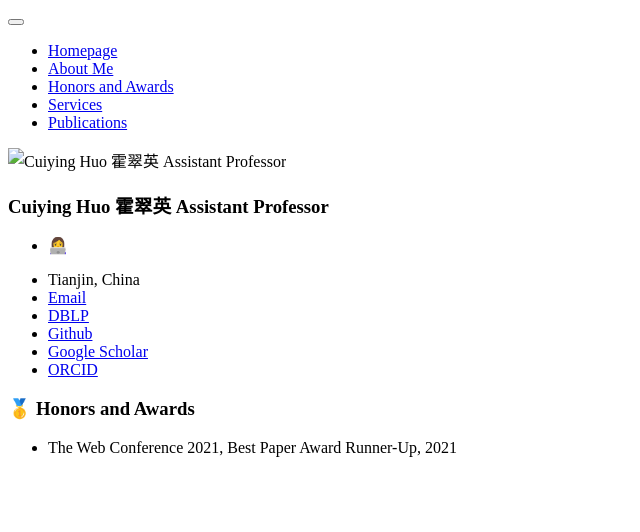
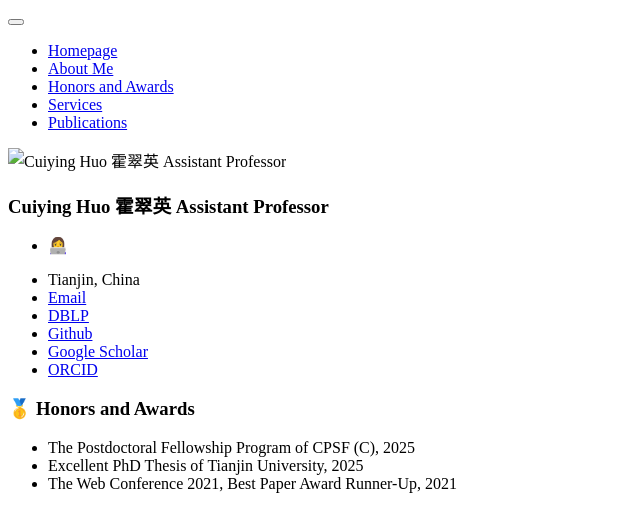
Before and after one commit to Cuiying-Huo/Cuiying-Huo.github.io, a Jekyll site: the page built from _pages/includes/honers.md, in a window 1280 px wide. Shown: the top 532 px of the page, without its empty margins (0-640 px from the left). Built offline with Jekyll 4.4.1, drawn with Linux system fonts in a browser that asks for light colours; our own code applies the rules of GitHub Pages for plain Markdown files.

Commit message:
Update honers.md

```diff
--- a/_pages/includes/honers.md
+++ b/_pages/includes/honers.md
@@ -1,2 +1,4 @@
 # 🥇 Honors and Awards
+- The Postdoctoral Fellowship Program of CPSF (C), 2025
+- Excellent PhD Thesis of Tianjin University, 2025
 - The Web Conference 2021, Best Paper Award Runner-Up, 2021
```
